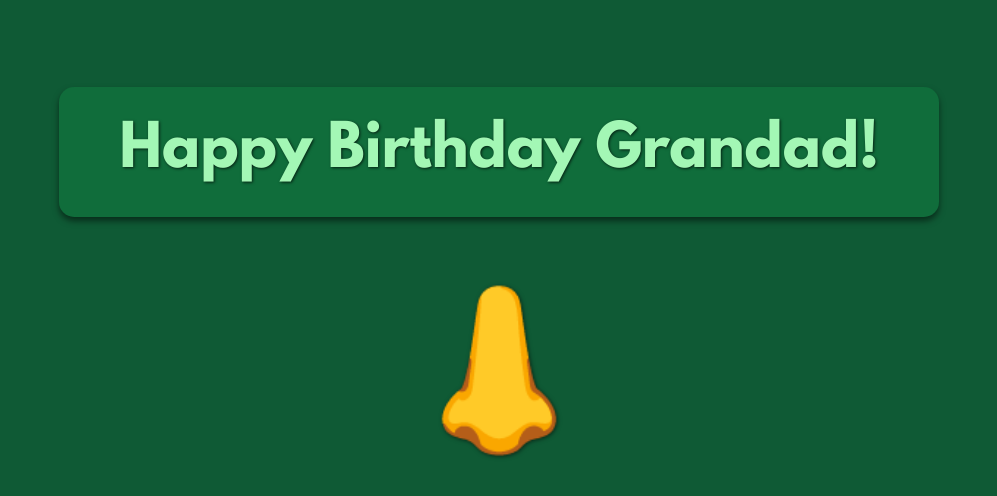
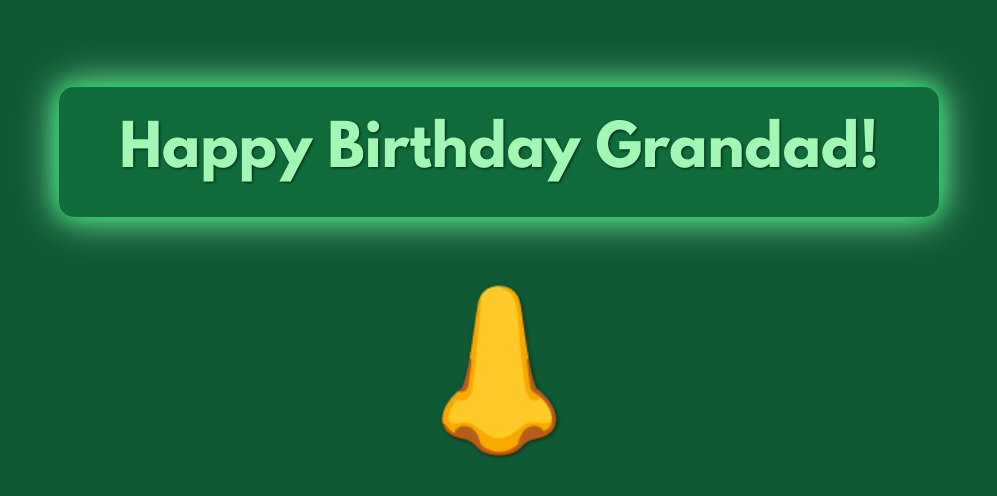
Before and after one commit to pipchell/birthday, a plain HTML site: page index.html in a window 1280 px wide. Shown: the part 136-632 px from the top of the page, without its empty margins (141-1138 px from the left). Drawn offline with Linux system fonts and the light colour scheme.

Commit message:
Update index.html

```diff
--- a/index.html
+++ b/index.html
@@ -37,15 +37,16 @@
         background: rgba(23, 216, 96, 0.15);
         border-radius: 15px;
         box-shadow:
-          0 4px 6px rgba(0, 0, 0, 0.5);
+          0 0 20px var(--main-green),
+          0 0 40px var(--light-green);
         text-shadow:
           1px 1px 3px rgba(0, 0, 0, 0.7);
-        margin-bottom: 40px; /* more space below */
+        margin-bottom: 40px;
         font-weight: bold;
       }
       .nose-emoji {
         font-size: clamp(7rem, 20vw, 10rem);
-        margin-top: 20px; /* pushed down */
+        margin-top: 20px;
         text-shadow:
           1px 1px 4px rgba(0, 0, 0, 0.6);
       }
```
